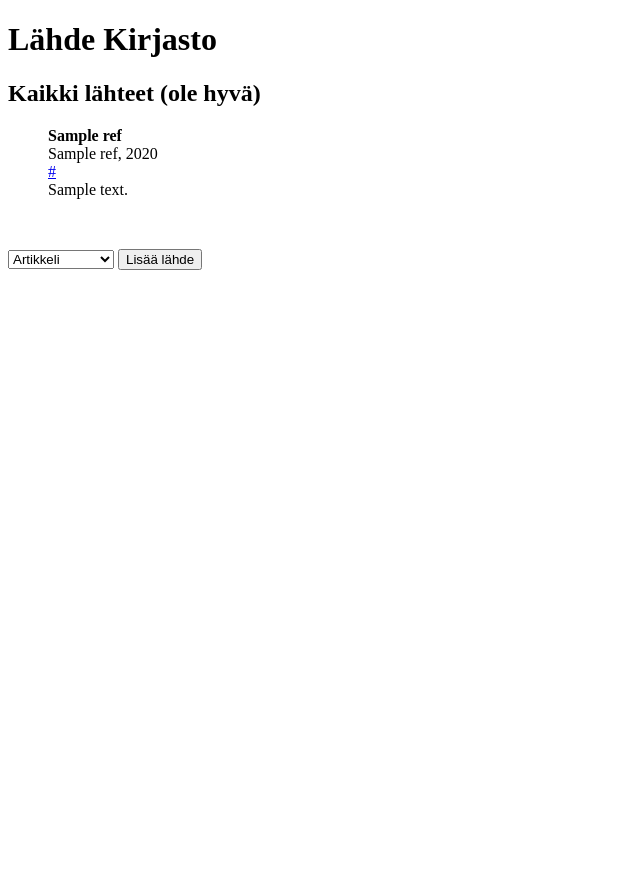
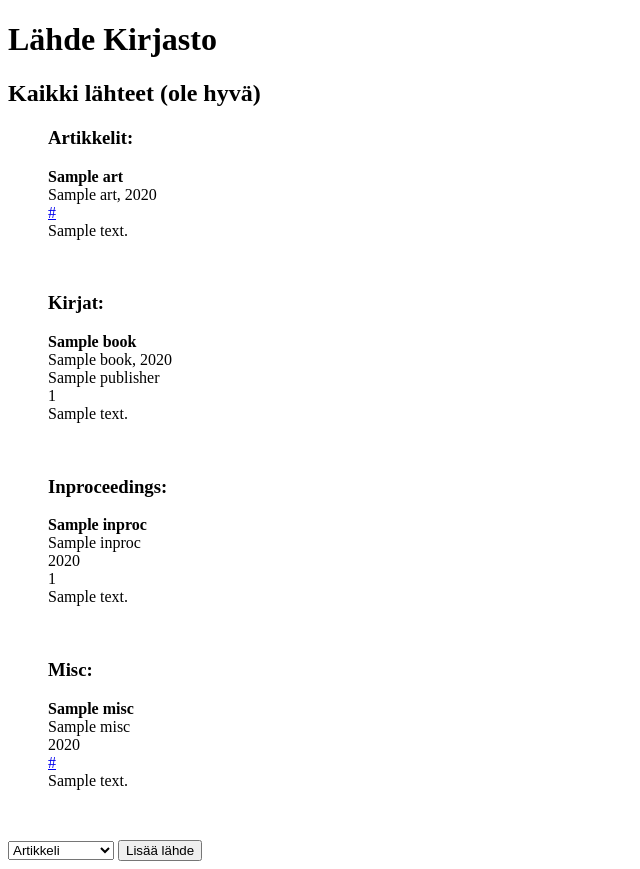
Before and after one commit to fiiahaav/Miniprojekti-ryhm-1, a Flask app: template src/templates/index.html in a window 1280 px wide. Shown: the whole page, without its empty margins (0-640 px from the left). Before the commit the page ends 270 px from the top, so only its background shows below. Run offline with Flask 3, Linux system fonts and the light colour scheme; the template is opened without the code that fills it: most values are stand-ins (such as "Sample title", 1, 10 or a date in 2020); some libraries are stand-ins or nearby versions.

Commit message:
all refs work and show on main page

```diff
--- a/src/app.py
+++ b/src/app.py
@@ -21,10 +21,33 @@ def index():
     conn = get_db_connection()
     cur = conn.cursor()
     cur.execute("SELECT * FROM articles ORDER BY id")
-    authors = cur.fetchall()
+    articles = cur.fetchall()
+    cur.execute("SELECT * FROM books ORDER BY id")
+    books = cur.fetchall()
+    cur.execute("SELECT * FROM inproceedings ORDER BY id")
+    inproceedings = cur.fetchall()
+    cur.execute("SELECT * FROM miscs ORDER BY id")
+    miscs = cur.fetchall()
+
     cur.close()
     conn.close()
-    return render_template("index.html", authors=authors)
+
+    return render_template("index.html", articles=articles, books=books,
+                           inproceedings=inproceedings, miscs=miscs)
+
+
+@app.route('/add_source', methods=['POST'])
+def add_source():
+    source_type = request.form['lahde']
+
+    if source_type == "article":
+        return redirect(url_for('add_article'))
+    elif source_type == "book":
+        return redirect(url_for('add_book'))
+    elif source_type == "inproceedings":
+        return redirect(url_for('add_inproceedings'))
+    else:
+        return redirect(url_for('add_misc'))
 
 #Täällä voi lisätä lähteitä
 @app.route("/add_article", methods=["GET", "POST"])
--- a/src/templates/index.html
+++ b/src/templates/index.html
@@ -8,17 +8,51 @@
 
     <h2>Kaikki lähteet (ole hyvä)</h2>
     <ul>
-        {% for ref in authors %}
+        <h3>Artikkelit:</h3>
+        {% for art in articles %}
             <p>
-                <strong>{{ ref['title'] }}</strong><br>
-                {{ ref['name'] }}, {{ ref['year'] }}<br>
-                <a href="{{ ref['url'] }}">{{ ref['url'] }}</a><br>
-                {{ ref['notes'] }}
+                <strong>{{ art['title'] }}</strong><br>
+                {{ art['name'] }}, {{ art['year'] }}<br>
+                <a href="{{ art['url'] }}">{{ art['url'] }}</a><br>
+                {{ art['notes'] }}
+            </p>
+            <br>
+        {% endfor %}
+        <h3>Kirjat:</h3>
+        {% for book in books %}
+            <p>
+                <strong>{{ book['title'] }}</strong><br>
+                {{ book['name'] }}, {{ book['year'] }}<br>
+                {{ book['publisher'] }}<br>
+                {{ book['pages'] }}<br>
+                {{ book['notes'] }}
+            </p>
+            <br>
+        {% endfor %}
+        <h3>Inproceedings:</h3>
+        {% for inproc in inproceedings %}
+            <p>
+                <strong>{{ inproc['title'] }}</strong><br>
+                {{ inproc['booktitle'] }}<br>
+                {{ inproc['year'] }}<br>
+                {{ inproc['pages'] }}<br>
+                {{ inproc['notes'] }}
+            </p>
+            <br>
+        {% endfor %}
+        <h3>Misc:</h3>
+        {% for misc in miscs %}
+            <p>
+                <strong>{{ misc['title'] }}</strong><br>
+                {{ misc['name'] }}<br>
+                {{ misc['year'] }}<br>
+                <a href="{{ misc['url'] }}">{{ misc['url'] }}</a><br>
+                {{ misc['notes'] }}
             </p>
             <br>
         {% endfor %}
     </ul>
-
+    <form method="POST" action="{{ url_for('add_source') }}">
         <select name="lahde" id="lahde">
             <option value="article">Artikkeli</option>
             <option value="book">Kirja</option>
@@ -26,9 +60,8 @@
             <option value="misc">Misc</option>
 
         </select>
+        <button type="submit">Lisää lähde</button>
+    </form>
 
-    <a href="{{ url_for('add_author') }}">
-        <button>Lisää lähde</button>
-    </a>
 </body>
 </html>
```
Lines whose indentation alone changed are shown as unchanged.
